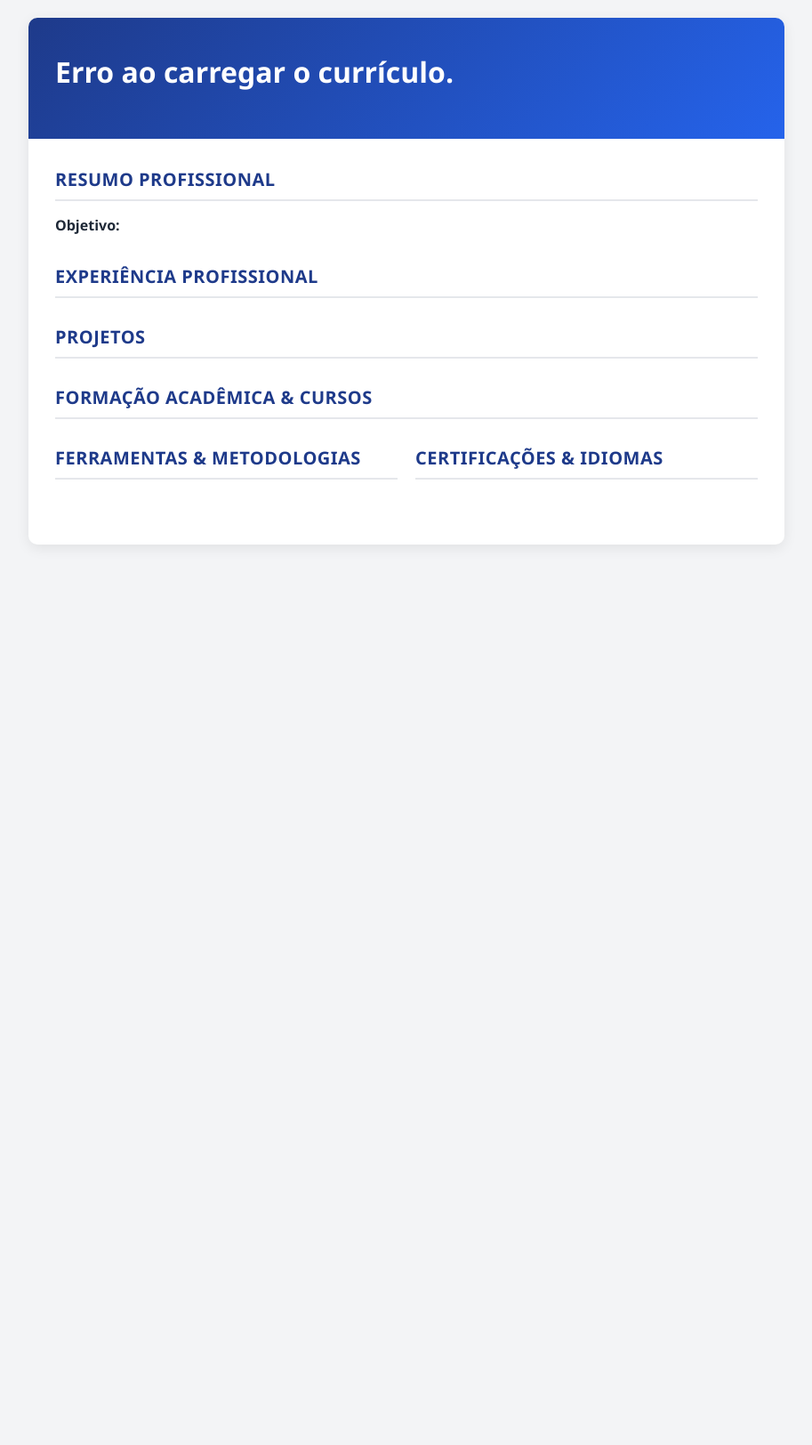
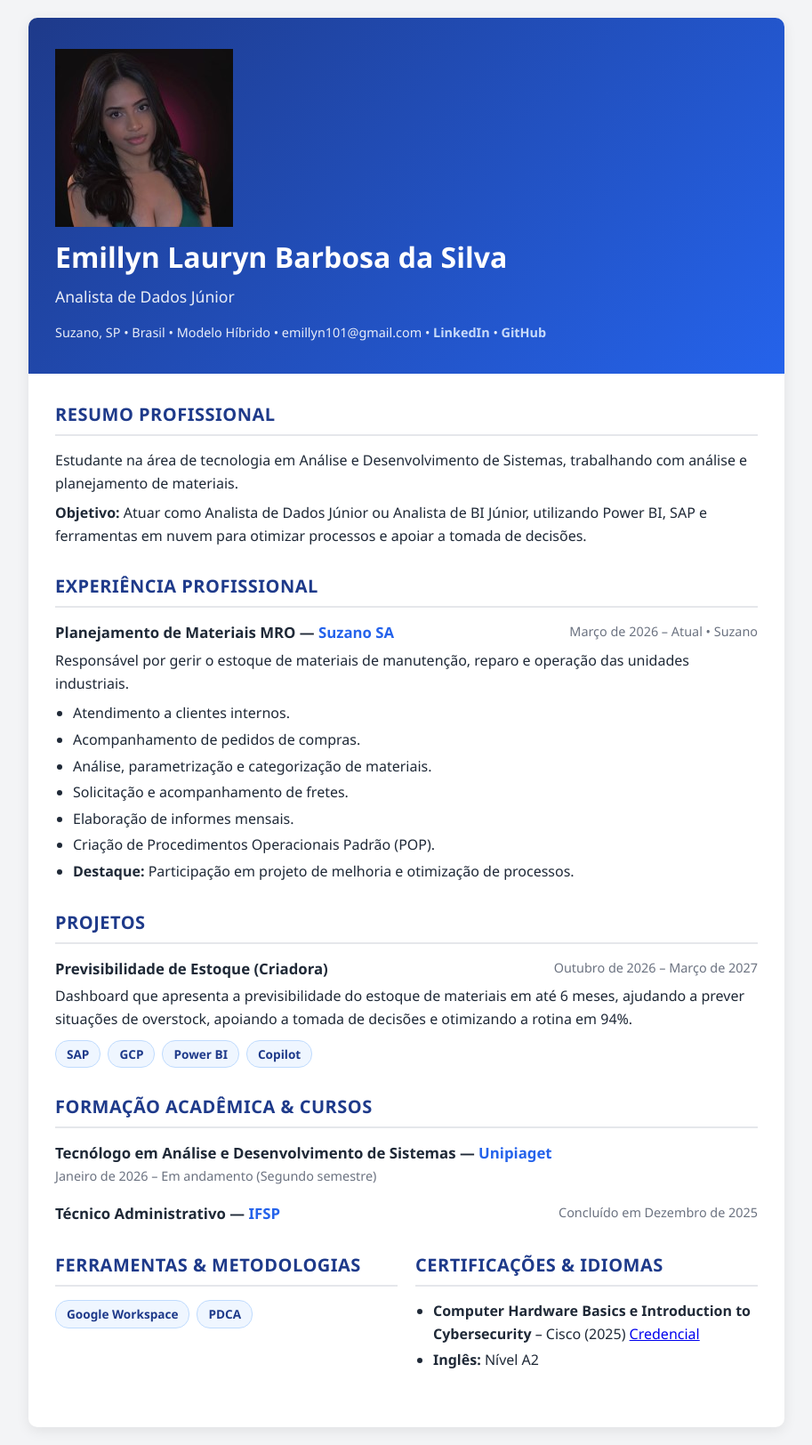
Before and after one commit to EmillynLauryn/curriculo, a plain HTML site: page index.html in a window 1280 px wide. Shown: the whole page at 89% size, without its empty margins (183-1096 px from the left). Before the commit the page ends 800 px from the top, so only its background shows below. Drawn offline with Linux system fonts and the light colour scheme.

Commit message:
atualizacao

```diff
--- a/curriculo.json
+++ /dev/null
@@ -1,117 +0,0 @@
-{
-    "cv": {
-      "metadata": {
-        "version": "1.0",
-        "language": "pt-BR",
-        "lastUpdated": "2026-11-05"
-      },
-      "personalInformation": {
-        "fullName": "Emillyn Lauryn Barbosa da Silva",
-        "professionalTitle": "Análista de dados junior",
-        "profilePhoto": "imagem.jpeg",
-        "email": "emillyn101@gmail.com",
-        "phone": "1140028922",
-        "whatsapp": "11940028922",
-        "location":  {
-          "city": "Suzano",
-          "state": "SP",
-          "country": "Brasil",
-          "address": "Av. mogi das cruzes"
-        },
-        "linkedin": "EmillynLauryn",
-        "github": "EmillynLauryn",
-        "portfolio": "github.com/EmillynLauryn",
-        "website": "https://github.com/EmillynLauryn"
-      },
-      "professionalSummary": {
-        "description": "Estudante na área de tecnologia em análise e desenvolvimento de sistema, trabalhando com análise e planejamento de materiais",
-        "yearsOfExperience": 1,
-        "mainSpecialization": "Análise de Dados e Business Intelligence",
-        "careerObjective": "Atuar como Analista de Dados Júnior ou Analista de BI Júnior, utilizando Power BI, SAP e ferramentas em nuvem para otimizar processos e apoiar a tomada de decisões"
-      },
-      "professionalExperience": [
-        {
-          "company": "Suzano SA",
-          "position": "Planejamento de materiais MRO",
-          "employmentType": "Estágio",
-          "location": "Suzano",
-          "startDate": "Março de 2026",
-          "endDate": "Março de 2027",
-          "current": true,
-          "description": "Responsável por girer o estoque de materiais de manutenção, reparo e operação das unidades industriais",
-          "responsibilities": ["Atender clientes Internos, pedidos de Compras, análise de materiais, parametrização e categorização de materiais, solicitação de frete, Informes mensais, criação de POP"],
-          "achievements": ["Projeto"],
-          "technologies": ["SAP", "OFFICE", "Power BI", "GCP", "Workspace google"]
-        }
-      ],
-      "education": [
-        {
-          "institution": "Unipiaget",
-          "degree": "Tecnólogo",
-          "fieldOfStudy": "Análise e desenvolvimento de Sistema",
-          "level": "Segundo semestre",
-          "startDate": "Janeiro de 2026",
-          "endDate": "Julho de 2028",
-          "current": true,
-          "description": ""
-        }
-      ],
-      "skills": {
-        "technical": [
-          {
-            "name": "Administração",
-            "level": "intermediário"
-          }
-        ],
-        "behavioral": ["trabalho em equipe"],
-        "tools": ["Workspace google"],
-        "methodologies": ["PDCA"]
-      },
-      "languages": [
-        {
-          "name": "Inglês",
-          "proficiency": "A2"
-        }
-      ],
-      "certifications": [
-        {
-          "name": "computer Hardware Basics e introduction to cybersecurity",
-          "issuer": "cisco",
-          "issueDate": "2025",
-          "expirationDate": "",
-          "credentialUrl": "credly.com/users/emillyn-lauryn-barbosa-da-silva"
-        }
-      ],
-      "projects": [
-        {
-          "name": "previsibilidade de estoque",
-          "description": "Dashboard que mostra a previsibilidade do estoque de materiais em até 6 meses, ajudando a prever overstock, auxiliando na tomada de decisões e otimizando rotina em 94%",
-          "role": "Criadora",
-          "technologies": ["SAP", "GCP", "Power BI", "Copilot"],
-          "url": "",
-          "startDate": "Outubro 2026",
-          "endDate": "Março 2027"
-        }
-      ],
-      "courses": [
-        {
-          "name": "Tecnico Admnistrativo",
-          "institution": "IFSP",
-          "completionDate": "Dezembro 2025",
-          "workloadHours": 0
-        }
-      ],
-      "additionalInformation": {
-        "availability": "manhã",
-        "workModel": "Híbrido",
-        "travelAvailability": false,
-        "additionalNotes": ""
-      },
-      "preferences": {
-        "targetPositions": ["Análista de dados junior", "Análista BI junior"],
-        "targetIndustries": [],
-        "preferredLocations": ["São Paulo"],
-        "preferredWorkModel": "Híbrido"
-      }
-    }
-  }
--- a/index.html
+++ b/index.html
@@ -9,9 +9,11 @@
 <body>
 <div class="container">
     <header>
-      <h1 id="nome"></h1>
-      <p class="subtitle" id="titulo"></p>
-      <div class="contact-info" id="contato"></div>
+        <img id="foto-perfil" class="foto-perfil" src="image/imagem.jpeg" alt="Foto de perfil">
+
+        <h1 id="nome"></h1>
+        <p class="subtitle" id="titulo"></p>
+        <div class="contact-info" id="contato"></div>
     </header>
 
     <main>
--- a/main.js
+++ b/main.js
@@ -1,220 +1,465 @@
-async function carregarCurriculo() {
-    try {
-      const resposta = await fetch('./curriculo.json');
-      if (!resposta.ok) throw new Error('Erro ao carregar o JSON');
-      const dados = await resposta.json();
 
-      // 1. Cabeçalho e Foto
-      if (dados.personalInfo) {
-        document.getElementById('nome').textContent = dados.personalInfo.fullName || '';
-        document.getElementById('titulo').textContent = dados.personalInfo.headline || '';
+// ==========================================
+// 1. DADOS DO CURRÍCULO (JSON COMO VARIÁVEL)
+// ==========================================
 
-        const imgFoto = document.getElementById('foto-perfil');
-        if (imgFoto && dados.personalInfo.photo) {
-          imgFoto.src = dados.personalInfo.photo;
+const curriculo = {
+    cv: {
+      metadata: {
+        version: "1.0",
+        language: "pt-BR",
+        lastUpdated: "2026-11-05"
+      },
+
+      personalInformation: {
+        fullName: "Emillyn Lauryn Barbosa da Silva",
+        professionalTitle: "Analista de Dados Júnior",
+        profilePhoto: "image/imagem.jpeg",
+        email: "emillyn101@gmail.com",
+        phone: "1140028922",
+        whatsapp: "11940028922",
+        location: {
+          city: "Suzano",
+          state: "SP",
+          country: "Brasil",
+          address: "Av. Mogi das Cruzes"
+        },
+        linkedin: "EmillynLauryn",
+        github: "EmillynLauryn",
+        portfolio: "github.com/EmillynLauryn",
+        website: "https://github.com/EmillynLauryn"
+      },
+
+      professionalSummary: {
+        description: "Estudante na área de tecnologia em Análise e Desenvolvimento de Sistemas, trabalhando com análise e planejamento de materiais.",
+        yearsOfExperience: 1,
+        mainSpecialization: "Análise de Dados e Business Intelligence",
+        careerObjective: "Atuar como Analista de Dados Júnior ou Analista de BI Júnior, utilizando Power BI, SAP e ferramentas em nuvem para otimizar processos e apoiar a tomada de decisões."
+      },
+
+      professionalExperience: [
+        {
+          company: "Suzano SA",
+          position: "Planejamento de Materiais MRO",
+          employmentType: "Estágio",
+          location: "Suzano",
+          startDate: "Março de 2026",
+          endDate: "Março de 2027",
+          current: true,
+          description: "Responsável por gerir o estoque de materiais de manutenção, reparo e operação das unidades industriais.",
+          responsibilities: [
+            "Atendimento a clientes internos.",
+            "Acompanhamento de pedidos de compras.",
+            "Análise, parametrização e categorização de materiais.",
+            "Solicitação e acompanhamento de fretes.",
+            "Elaboração de informes mensais.",
+            "Criação de Procedimentos Operacionais Padrão (POP)."
+          ],
+          achievements: [
+            "Participação em projeto de melhoria e otimização de processos."
+          ],
+          technologies: [
+            "SAP",
+            "Office",
+            "Power BI",
+            "GCP",
+            "Google Workspace"
+          ]
+        }
+      ],
+
+      projects: [
+        {
+          name: "Previsibilidade de Estoque",
+          description: "Dashboard que apresenta a previsibilidade do estoque de materiais em até 6 meses, ajudando a prever situações de overstock, apoiando a tomada de decisões e otimizando a rotina em 94%.",
+          role: "Criadora",
+          technologies: [
+            "SAP",
+            "GCP",
+            "Power BI",
+            "Copilot"
+          ],
+          url: "",
+          startDate: "Outubro de 2026",
+          endDate: "Março de 2027"
+        }
+      ],
+
+      education: [
+        {
+          institution: "Unipiaget",
+          degree: "Tecnólogo",
+          fieldOfStudy: "Análise e Desenvolvimento de Sistemas",
+          level: "Segundo semestre",
+          startDate: "Janeiro de 2026",
+          endDate: "Julho de 2028",
+          current: true,
+          description: ""
+        }
+      ],
+
+      skills: {
+        technical: [
+          {
+            name: "Administração",
+            level: "Intermediário"
+          }
+        ],
+        behavioral: [
+          "Trabalho em equipe"
+        ],
+        tools: [
+          "Google Workspace"
+        ],
+        methodologies: [
+          "PDCA"
+        ]
+      },
+
+      languages: [
+        {
+          name: "Inglês",
+          proficiency: "A2"
+        }
+      ],
+
+      certifications: [
+        {
+          name: "Computer Hardware Basics e Introduction to Cybersecurity",
+          issuer: "Cisco",
+          issueDate: "2025",
+          expirationDate: "",
+          credentialUrl: "https://www.credly.com/users/emillyn-lauryn-barbosa-da-silva"
+        }
+      ],
+
+      courses: [
+        {
+          name: "Técnico Administrativo",
+          institution: "IFSP",
+          completionDate: "Dezembro de 2025",
+          workloadHours: 0
+        }
+      ],
+
+      additionalInformation: {
+        availability: "Manhã",
+        workModel: "Híbrido",
+        travelAvailability: false,
+        additionalNotes: ""
+      },
+
+      preferences: {
+        targetPositions: [
+          "Analista de Dados Júnior",
+          "Analista BI Júnior"
+        ],
+        targetIndustries: [],
+        preferredLocations: ["São Paulo"],
+        preferredWorkModel: "Híbrido"
+      }
+    }
+  };
+
+
+  // ==========================================
+  // 2. FUNÇÕES AUXILIARES
+  // ==========================================
+
+  function criarElemento(tag, classe, texto) {
+    const elemento = document.createElement(tag);
+
+    if (classe) elemento.className = classe;
+    if (texto !== undefined) elemento.textContent = texto;
+
+    return elemento;
   }
 
-        const contatoDiv = document.getElementById('contato');
-        contatoDiv.textContent = `${dados.personalInfo.location || ''} • Modelo ${dados.personalInfo.workModel || ''} • `;
 
-        if (dados.personalInfo.credlyUrl) {
-          const linkCredly = document.createElement('a');
-          linkCredly.href = dados.personalInfo.credlyUrl;
-          linkCredly.target = '_blank';
-          linkCredly.textContent = 'Certificações Credly';
-          contatoDiv.appendChild(linkCredly);
-        }
+  // ==========================================
+  // 3. CARREGAMENTO DO CURRÍCULO
+  // ==========================================
+
+  function carregarCurriculo() {
+
+    const dados = curriculo.cv;
+
+    // CABEÇALHO
+    const pessoal = dados.personalInformation;
+
+    document.getElementById("nome").textContent =
+      pessoal.fullName;
+
+    document.getElementById("titulo").textContent =
+      pessoal.professionalTitle;
+
+    // FOTO
+    const foto = document.getElementById("foto-perfil");
+
+    if (foto) {
+      foto.src = pessoal.profilePhoto;
+      foto.alt = "Foto de " + pessoal.fullName;
     }
 
-      // 2. Resumo Profissional
-      if (dados.professionalSummary) {
-        document.getElementById('resumo-desc').textContent = dados.professionalSummary.description;
-        document.getElementById('resumo-objetivo').textContent = dados.professionalSummary.careerObjective;
+    // CONTATO
+    const contato = document.getElementById("contato");
+    const local = pessoal.location;
+
+    contato.textContent =
+      `${local.city}, ${local.state} • ${local.country} • ` +
+      `Modelo ${dados.additionalInformation.workModel} • ${pessoal.email}`;
+
+    // LINKEDIN
+    if (pessoal.linkedin) {
+      const link = criarElemento("a", "", "LinkedIn");
+      link.href = `https://linkedin.com/in/${pessoal.linkedin}`;
+      link.target = "_blank";
+      link.rel = "noopener noreferrer";
+
+      contato.appendChild(document.createTextNode(" • "));
+      contato.appendChild(link);
     }
 
-      // 3. Experiências Profissionais
-      const expContainer = document.getElementById('lista-experiencias');
+    // GITHUB
+    if (pessoal.github) {
+      const link = criarElemento("a", "", "GitHub");
+      link.href = `https://github.com/${pessoal.github}`;
+      link.target = "_blank";
+      link.rel = "noopener noreferrer";
+
+      contato.appendChild(document.createTextNode(" • "));
+      contato.appendChild(link);
+    }
+
+    // RESUMO PROFISSIONAL
+    document.getElementById("resumo-desc").textContent =
+      dados.professionalSummary.description;
+
+    document.getElementById("resumo-objetivo").textContent =
+      dados.professionalSummary.careerObjective;
+
+
+    // ==========================================
+    // 4. EXPERIÊNCIA PROFISSIONAL
+    // ==========================================
+
+    const expContainer =
+      document.getElementById("lista-experiencias");
+
     dados.professionalExperience.forEach(exp => {
-        const itemDiv = document.createElement('div');
-        itemDiv.className = 'item';
 
-        // Cabeçalho do item (Cargo, Empresa e Data)
-        const headerDiv = document.createElement('div');
-        headerDiv.className = 'item-header';
+      const item = criarElemento("div", "item");
 
-        const cargoSpan = document.createElement('span');
-        cargoSpan.textContent = `${exp.position} — `;
+      const header = criarElemento("div", "item-header");
 
-        const empresaSpan = document.createElement('span');
-        empresaSpan.className = 'company';
-        empresaSpan.textContent = exp.company;
-        cargoSpan.appendChild(empresaSpan);
+      const cargo = criarElemento("span", "",
+        `${exp.position} — `);
 
-        const dataSpan = document.createElement('span');
-        dataSpan.className = 'date';
-        dataSpan.textContent = `${exp.startDate} – ${exp.endDate} • ${exp.location}`;
+      const empresa = criarElemento("span", "company",
+        exp.company);
 
-        headerDiv.appendChild(cargoSpan);
-        headerDiv.appendChild(dataSpan);
+      cargo.appendChild(empresa);
 
-        // Descrição
-        const descP = document.createElement('p');
-        descP.className = 'item-desc';
-        descP.textContent = exp.description;
+      const data = criarElemento("span", "date",
+        `${exp.startDate} – ${exp.current ? "Atual" : exp.endDate} • ${exp.location}`);
 
-        // Lista de responsabilidades e conquistas
-        const ul = document.createElement('ul');
+      header.append(cargo, data);
+
+      const descricao = criarElemento("p", "item-desc",
+        exp.description);
+
+      const lista = document.createElement("ul");
 
       exp.responsibilities.forEach(resp => {
-          const li = document.createElement('li');
-          li.textContent = resp;
-          ul.appendChild(li);
+        lista.appendChild(criarElemento("li", "", resp));
       });
 
       exp.achievements.forEach(ach => {
-          const li = document.createElement('li');
-          const strong = document.createElement('strong');
-          strong.textContent = 'Destaque: ';
-          li.appendChild(strong);
-          li.appendChild(document.createTextNode(ach));
-          ul.appendChild(li);
+        const li = document.createElement("li");
+        const strong = criarElemento("strong", "", "Destaque: ");
+
+        li.append(strong, document.createTextNode(ach));
+        lista.appendChild(li);
       });
 
-        // Monta o bloco final da experiência
-        itemDiv.appendChild(headerDiv);
-        itemDiv.appendChild(descP);
-        itemDiv.appendChild(ul);
-        expContainer.appendChild(itemDiv);
+      item.append(header, descricao, lista);
+      expContainer.appendChild(item);
+
     });
 
-      // 4. Projetos
-      const projContainer = document.getElementById('lista-projetos');
+
+    // ==========================================
+    // 5. PROJETOS
+    // ==========================================
+
+    const projContainer =
+      document.getElementById("lista-projetos");
+
     dados.projects.forEach(proj => {
-        const itemDiv = document.createElement('div');
-        itemDiv.className = 'item';
 
-        const headerDiv = document.createElement('div');
-        headerDiv.className = 'item-header';
+      const item = criarElemento("div", "item");
 
-        const nomeSpan = document.createElement('span');
-        nomeSpan.textContent = `${proj.name} (${proj.role})`;
+      const header = criarElemento("div", "item-header");
 
-        const dataSpan = document.createElement('span');
-        dataSpan.className = 'date';
-        dataSpan.textContent = `${proj.startDate} – ${proj.endDate}`;
+      const nome = criarElemento("span", "",
+        `${proj.name} (${proj.role})`);
 
-        headerDiv.appendChild(nomeSpan);
-        headerDiv.appendChild(dataSpan);
+      const data = criarElemento("span", "date",
+        `${proj.startDate} – ${proj.endDate}`);
 
-        const descP = document.createElement('p');
-        descP.className = 'item-desc';
-        descP.textContent = proj.description;
+      header.append(nome, data);
 
-        // Tags de tecnologias
-        const tagsDiv = document.createElement('div');
-        tagsDiv.className = 'tags';
+      const descricao = criarElemento("p", "item-desc",
+        proj.description);
+
+      const tags = criarElemento("div", "tags");
+
       proj.technologies.forEach(tech => {
-          const tagSpan = document.createElement('span');
-          tagSpan.className = 'tag';
-          tagSpan.textContent = tech;
-          tagsDiv.appendChild(tagSpan);
+        tags.appendChild(criarElemento("span", "tag", tech));
       });
 
-        itemDiv.appendChild(headerDiv);
-        itemDiv.appendChild(descP);
-        itemDiv.appendChild(tagsDiv);
-        projContainer.appendChild(itemDiv);
+      item.append(header, descricao, tags);
+      projContainer.appendChild(item);
+
     });
 
-      // 5. Formação Acadêmica e Cursos
-      const formContainer = document.getElementById('lista-formacao');
+
+    // ==========================================
+    // 6. FORMAÇÃO ACADÊMICA
+    // ==========================================
+
+    const formContainer =
+      document.getElementById("lista-formacao");
 
     dados.education.forEach(edu => {
-        const itemDiv = document.createElement('div');
-        itemDiv.className = 'item';
 
-        const headerDiv = document.createElement('div');
-        headerDiv.className = 'item-header';
+      const item = criarElemento("div", "item");
 
-        const cursoSpan = document.createElement('span');
-        cursoSpan.textContent = `${edu.degree} em ${edu.fieldOfStudy} — `;
+      const header = criarElemento("div", "item-header");
 
-        const instSpan = document.createElement('span');
-        instSpan.className = 'company';
-        instSpan.textContent = edu.institution;
-        cursoSpan.appendChild(instSpan);
+      const curso = criarElemento("span", "",
+        `${edu.degree} em ${edu.fieldOfStudy} — `);
 
-        const dataSpan = document.createElement('span');
-        dataSpan.className = 'date';
-        dataSpan.textContent = `${edu.startDate} – ${edu.endDate} (${edu.level})`;
+      const instituicao = criarElemento("span", "company",
+        edu.institution);
 
-        headerDiv.appendChild(cursoSpan);
-        headerDiv.appendChild(dataSpan);
-        itemDiv.appendChild(headerDiv);
-        formContainer.appendChild(itemDiv);
+      curso.appendChild(instituicao);
+
+      const data = criarElemento("span", "date",
+        `${edu.startDate} – ${edu.current ? "Em andamento" : edu.endDate} (${edu.level})`);
+
+      header.append(curso, data);
+      item.appendChild(header);
+
+      formContainer.appendChild(item);
+
     });
 
-      if (dados.courses) {
+
+    // CURSOS
     dados.courses.forEach(curso => {
-          const itemDiv = document.createElement('div');
-          itemDiv.className = 'item';
 
-          const headerDiv = document.createElement('div');
-          headerDiv.className = 'item-header';
+      const item = criarElemento("div", "item");
 
-          const cursoSpan = document.createElement('span');
-          cursoSpan.textContent = `${curso.name} — `;
+      const header = criarElemento("div", "item-header");
 
-          const instSpan = document.createElement('span');
-          instSpan.className = 'company';
-          instSpan.textContent = curso.institution;
-          cursoSpan.appendChild(instSpan);
+      const nome = criarElemento("span", "",
+        `${curso.name} — `);
 
-          const dataSpan = document.createElement('span');
-          dataSpan.className = 'date';
-          dataSpan.textContent = `Concluído em ${curso.completionDate}`;
+      const instituicao = criarElemento("span", "company",
+        curso.institution);
 
-          headerDiv.appendChild(cursoSpan);
-          headerDiv.appendChild(dataSpan);
-          itemDiv.appendChild(headerDiv);
-          formContainer.appendChild(itemDiv);
+      nome.appendChild(instituicao);
+
+      const data = criarElemento("span", "date",
+        `Concluído em ${curso.completionDate}`);
+
+      header.append(nome, data);
+      item.appendChild(header);
+
+      formContainer.appendChild(item);
+
     });
+
+
+    // ==========================================
+    // 7. FERRAMENTAS E METODOLOGIAS
+    // ==========================================
+
+    const toolsContainer =
+      document.getElementById("lista-ferramentas");
+
+    const ferramentas = [
+      ...dados.skills.tools,
+      ...dados.skills.methodologies
+    ];
+
+    ferramentas.forEach(tool => {
+      toolsContainer.appendChild(
+        criarElemento("span", "tag", tool)
+      );
+    });
+
+
+    // ==========================================
+    // 8. CERTIFICAÇÕES E IDIOMAS
+    // ==========================================
+
+    const certContainer =
+      document.getElementById("lista-certificacoes");
+
+    dados.certifications.forEach(cert => {
+
+      const li = document.createElement("li");
+
+      const strong = criarElemento("strong", "", cert.name);
+
+      li.append(
+        strong,
+        document.createTextNode(
+          ` – ${cert.issuer} (${cert.issueDate}) `
+        )
+      );
+
+      if (cert.credentialUrl) {
+        const link = criarElemento("a", "", "Credencial");
+
+        link.href = cert.credentialUrl;
+        link.target = "_blank";
+        link.rel = "noopener noreferrer";
+
+        li.appendChild(link);
       }
 
-      // 6. Ferramentas e Metodologias
-      const toolsContainer = document.getElementById('lista-ferramentas');
-      const todasFerramentas = [...dados.skills.tools, ...dados.skills.methodologies];
-      todasFerramentas.forEach(tool => {
-        const tagSpan = document.createElement('span');
-        tagSpan.className = 'tag';
-        tagSpan.textContent = tool;
-        toolsContainer.appendChild(tagSpan);
+      certContainer.appendChild(li);
+
     });
 
-      // 7. Certificações e Idiomas
-      const certContainer = document.getElementById('lista-certificacoes');
-      dados.certifications.forEach(cert => {
-        const li = document.createElement('li');
-        const strong = document.createElement('strong');
-        strong.textContent = cert.name;
-        li.appendChild(strong);
-        li.appendChild(document.createTextNode(` – ${cert.issuer} (${cert.issueDate})`));
+
+    dados.languages.forEach(lang => {
+
+      const li = document.createElement("li");
+
+      const strong = criarElemento("strong", "",
+        `${lang.name}: `);
+
+      li.append(
+        strong,
+        document.createTextNode(`Nível ${lang.proficiency}`)
+      );
+
       certContainer.appendChild(li);
+
     });
 
-      dados.languages.forEach(lang => {
-        const li = document.createElement('li');
-        const strong = document.createElement('strong');
-        strong.textContent = `${lang.name}: `;
-        li.appendChild(strong);
-        li.appendChild(document.createTextNode(`Nível ${lang.proficiency}`));
-        certContainer.appendChild(li);
-      });
 
-    } catch (erro) {
-      console.error('Erro ao processar dados:', erro);
-      document.getElementById('nome').textContent = 'Erro ao carregar o currículo.';
-    }
+    console.log("Currículo carregado com sucesso!");
+
   }
 
-  carregarCurriculo();
+
+  // ==========================================
+  // 9. EXECUTAR
+  // ==========================================
+
+  document.addEventListener("DOMContentLoaded", carregarCurriculo);
```
Lines whose indentation alone changed are shown as unchanged.
